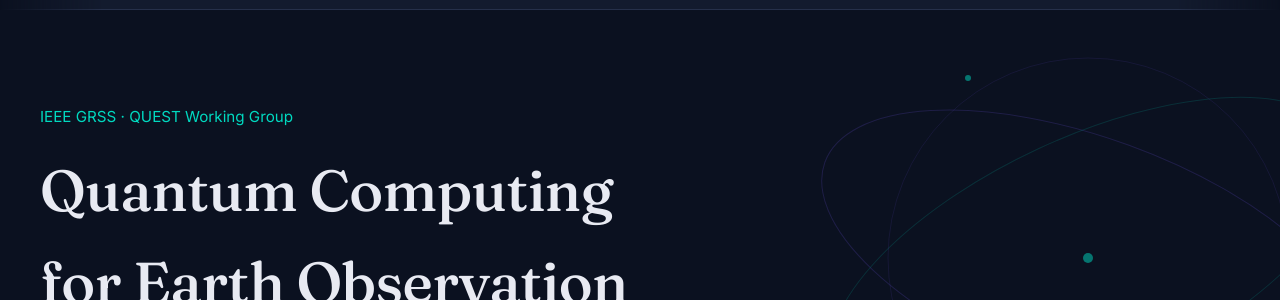
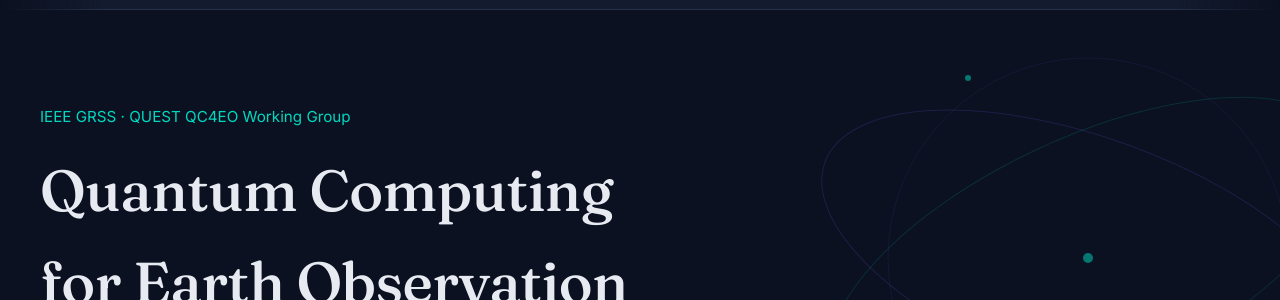
Before and after one commit to IEEE-QUEST-QC4EO/assembly-qc4eo-2026, a Jekyll site: the page built from index.md, in a window 1280 px wide and 900 px high. Shown: the part 192-492 px from the top of the window. Built offline with Jekyll 4.4.1, drawn with Linux system fonts in a browser that asks for light colours.

```diff
--- a/index.md
+++ b/index.md
@@ -14,7 +14,7 @@ layout: default
     <circle cx="200" cy="140" r="3" fill="#00D9C0"/>
   </svg>
   <div class="hero-inner">
-    <p class="hero-eyebrow">IEEE GRSS · QUEST Working Group</p>
+    <p class="hero-eyebrow">IEEE GRSS · QUEST QC4EO Working Group</p>
     <h1>{{ site.event.full_title }}</h1>
     <div class="hero-meta">
       <div><strong>Dates</strong><span>{{ site.event.dates_display }}</span></div>
```
